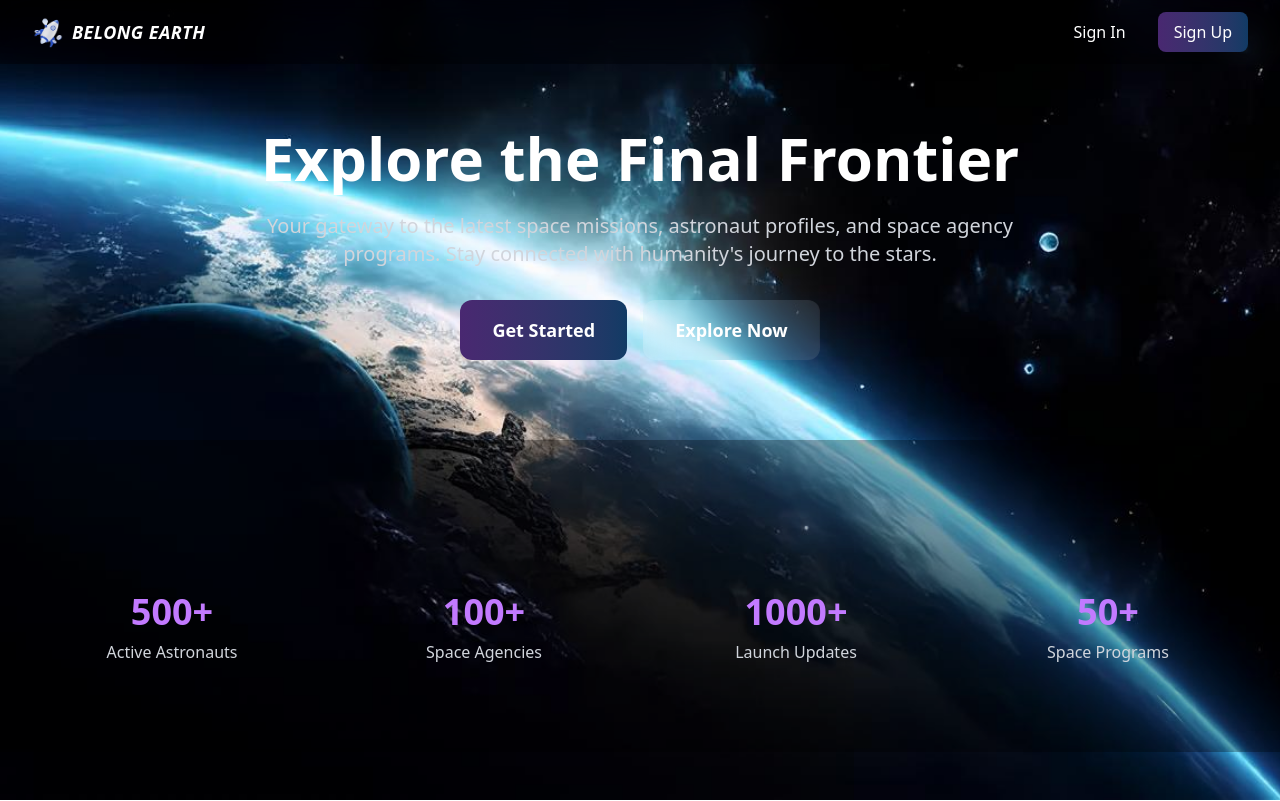
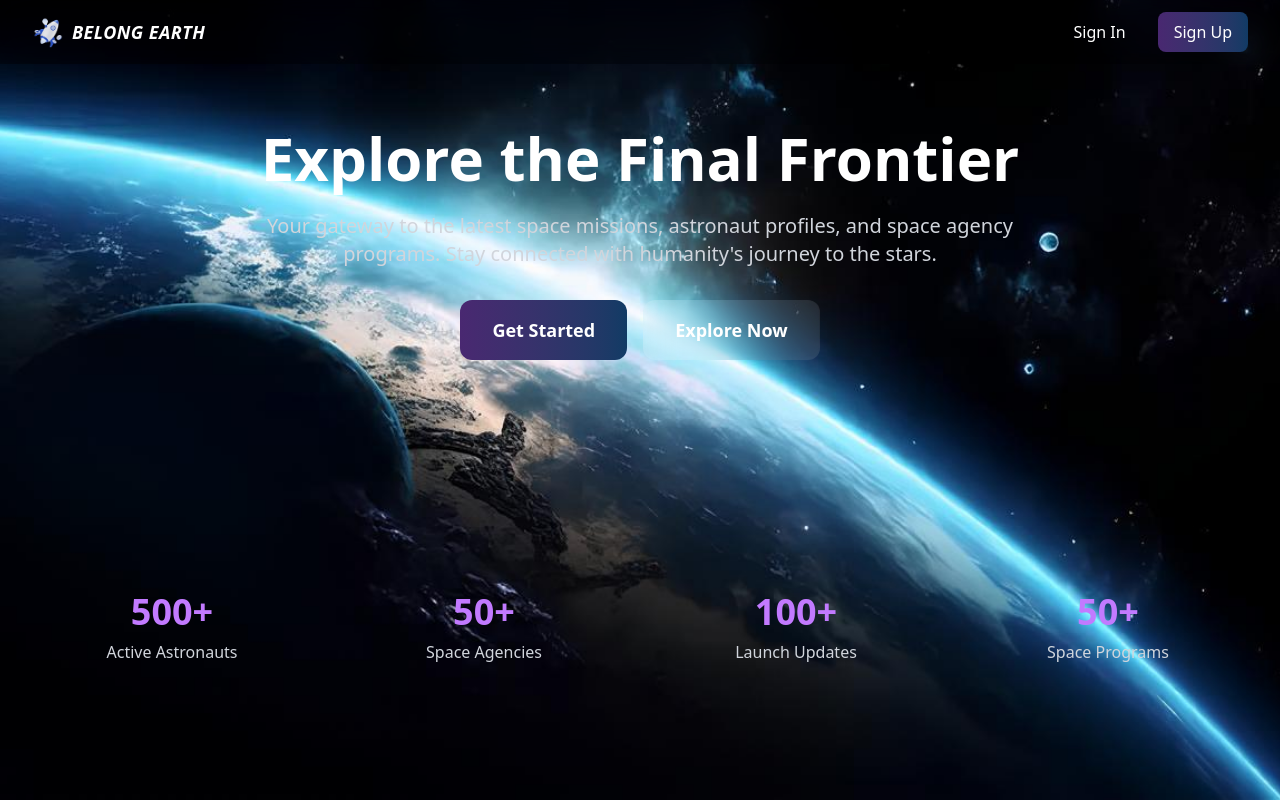
Before and after one commit to m-elhamlaoui/development-platform-jihane, a React (Vite) app: page / in a window 1280 px wide. Shown: the top 801 px of the page. Built offline with nearby package versions, Linux system fonts and the light colour scheme.

Commit message:
fix: correct some data

```diff
--- a/src/pages/Landingpage.tsx
+++ b/src/pages/Landingpage.tsx
@@ -80,7 +80,7 @@ const Landingpage = () => {
         </section>
 
         {/* Stats Section */}
-        <section className="pt-32 pb-16 px-4 sm:px-6 lg:px-8 bg-black/30">
+        <section className="pt-32 pb-16 px-4 sm:px-6 lg:px-8 ">
           <div className="max-w-7xl mx-auto">
             <div className="grid grid-cols-2 md:grid-cols-4 gap-8 text-center">
               <div className="p-6">
@@ -88,11 +88,11 @@ const Landingpage = () => {
                 <div className="text-gray-300">Active Astronauts</div>
               </div>
               <div className="p-6">
-                <div className="text-4xl font-bold text-purple-400 mb-2">100+</div>
+                <div className="text-4xl font-bold text-purple-400 mb-2">50+</div>
                 <div className="text-gray-300">Space Agencies</div>
               </div>
               <div className="p-6">
-                <div className="text-4xl font-bold text-purple-400 mb-2">1000+</div>
+                <div className="text-4xl font-bold text-purple-400 mb-2">100+</div>
                 <div className="text-gray-300">Launch Updates</div>
               </div>
               <div className="p-6">
```
